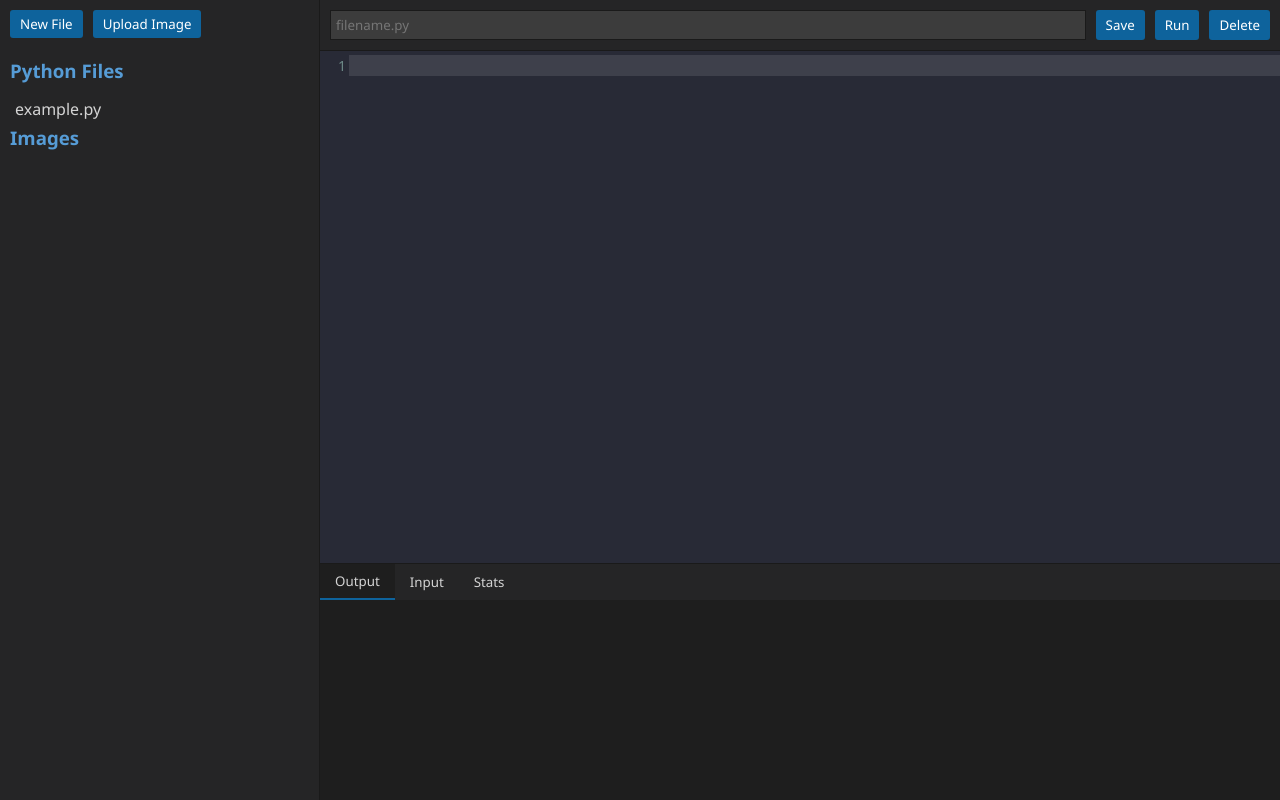
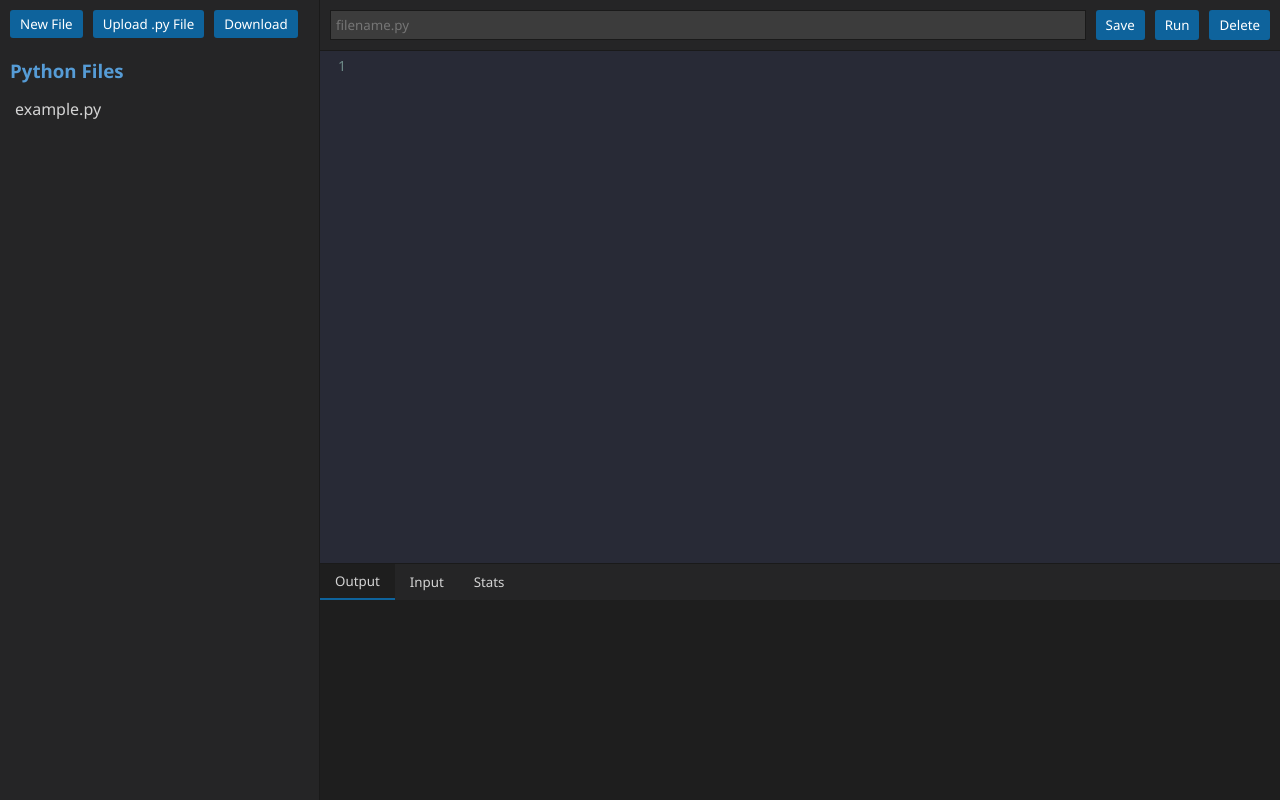
Before and after one commit to Patriot1123/Online_compilator_python, a Flask app: page / in a window 1280 px wide. Run offline with Flask 3, Linux system fonts and the light colour scheme.

Commit message:
Update index.html

```diff
--- a/online pycharm/templates/index.html
+++ b/online pycharm/templates/index.html
@@ -3,7 +3,7 @@
 <head>
     <meta charset="UTF-8">
     <meta name="viewport" content="width=device-width, initial-scale=1.0">
-    <title>Online PyCharm</title>
+    <title>Online Python IDE</title>
     <link rel="stylesheet" href="https://cdnjs.cloudflare.com/ajax/libs/codemirror/5.65.2/codemirror.min.css">
     <link rel="stylesheet" href="https://cdnjs.cloudflare.com/ajax/libs/codemirror/5.65.2/theme/dracula.min.css">
     <link rel="stylesheet" href="{{ url_for('static', filename='css/style.css') }}">
@@ -13,15 +13,13 @@
         <div class="file-manager">
             <div class="file-actions">
                 <button id="new-file">New File</button>
-                <button id="upload-file">Upload Image</button>
-                <input type="file" id="file-upload" style="display: none;" accept="image/*">
+                <button id="upload-file">Upload .py File</button>
+                <input type="file" id="file-upload" style="display: none;" accept=".py">
+                <button id="download-file">Download</button>
             </div>
             <div class="file-list">
                 <h3>Python Files</h3>
                 <ul id="python-files"></ul>
-
-                <h3>Images</h3>
-                <ul id="image-files"></ul>
             </div>
         </div>
 
@@ -62,7 +60,7 @@
     <!-- Modals -->
     <div id="confirm-modal" class="modal">
         <div class="modal-content">
-            <p>Are you sure you want to delete this file? It will be permanently removed from the server.</p>
+            <p>Are you sure you want to delete this file? It will be permanently removed.</p>
             <div class="modal-actions">
                 <button id="confirm-delete">Delete</button>
                 <button id="cancel-delete">Cancel</button>
@@ -77,8 +75,6 @@
     <script src="https://cdnjs.cloudflare.com/ajax/libs/codemirror/5.65.2/mode/python/python.min.js"></script>
     <script src="https://cdnjs.cloudflare.com/ajax/libs/codemirror/5.65.2/addon/edit/matchbrackets.min.js"></script>
     <script src="https://cdnjs.cloudflare.com/ajax/libs/codemirror/5.65.2/addon/edit/closebrackets.min.js"></script>
-    <script src="https://cdnjs.cloudflare.com/ajax/libs/codemirror/5.65.2/addon/edit/trailingspace.min.js"></script>
-    <script src="https://cdnjs.cloudflare.com/ajax/libs/codemirror/5.65.2/addon/selection/active-line.min.js"></script>
     <script src="{{ url_for('static', filename='js/script.js') }}"></script>
 </body>
 </html>
```
